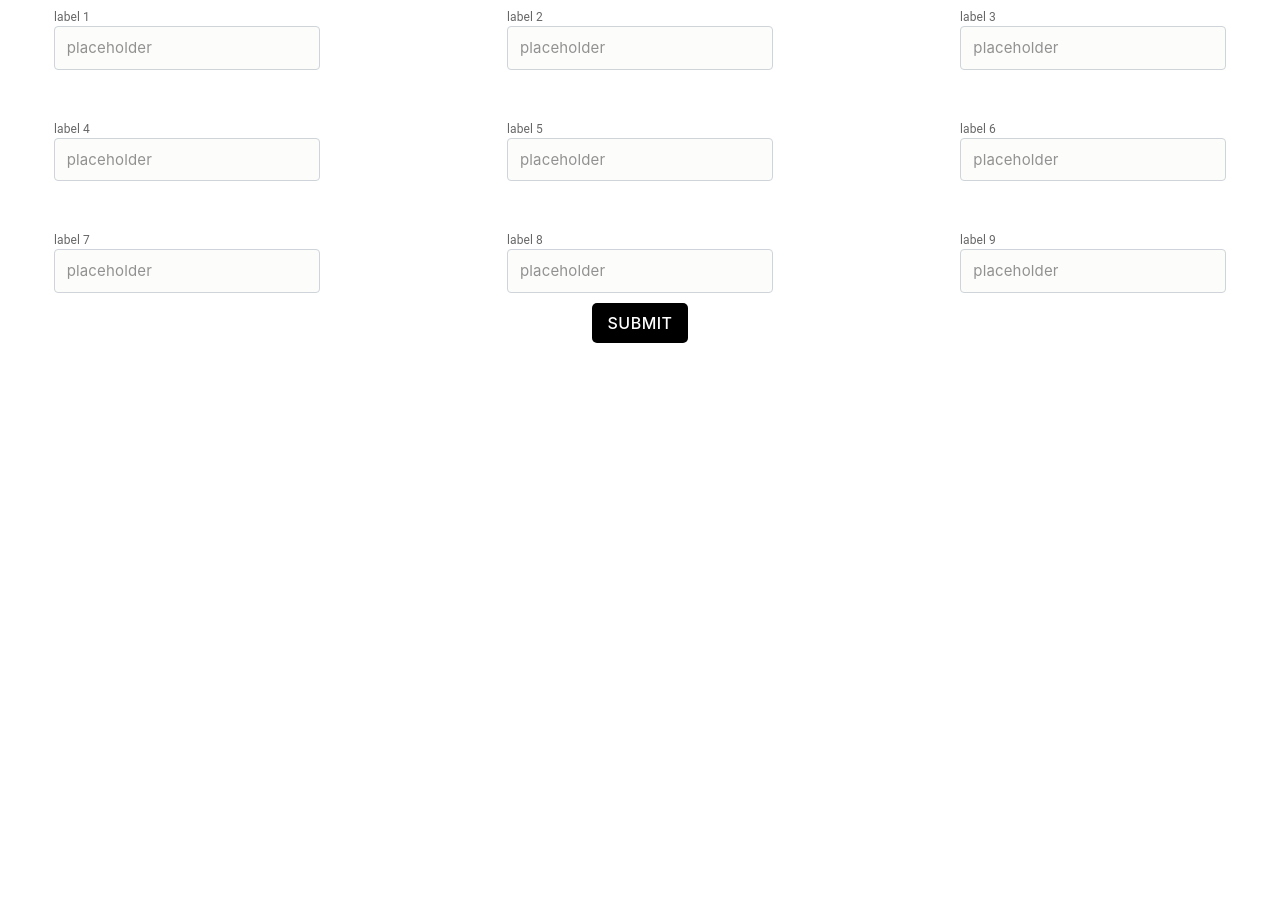
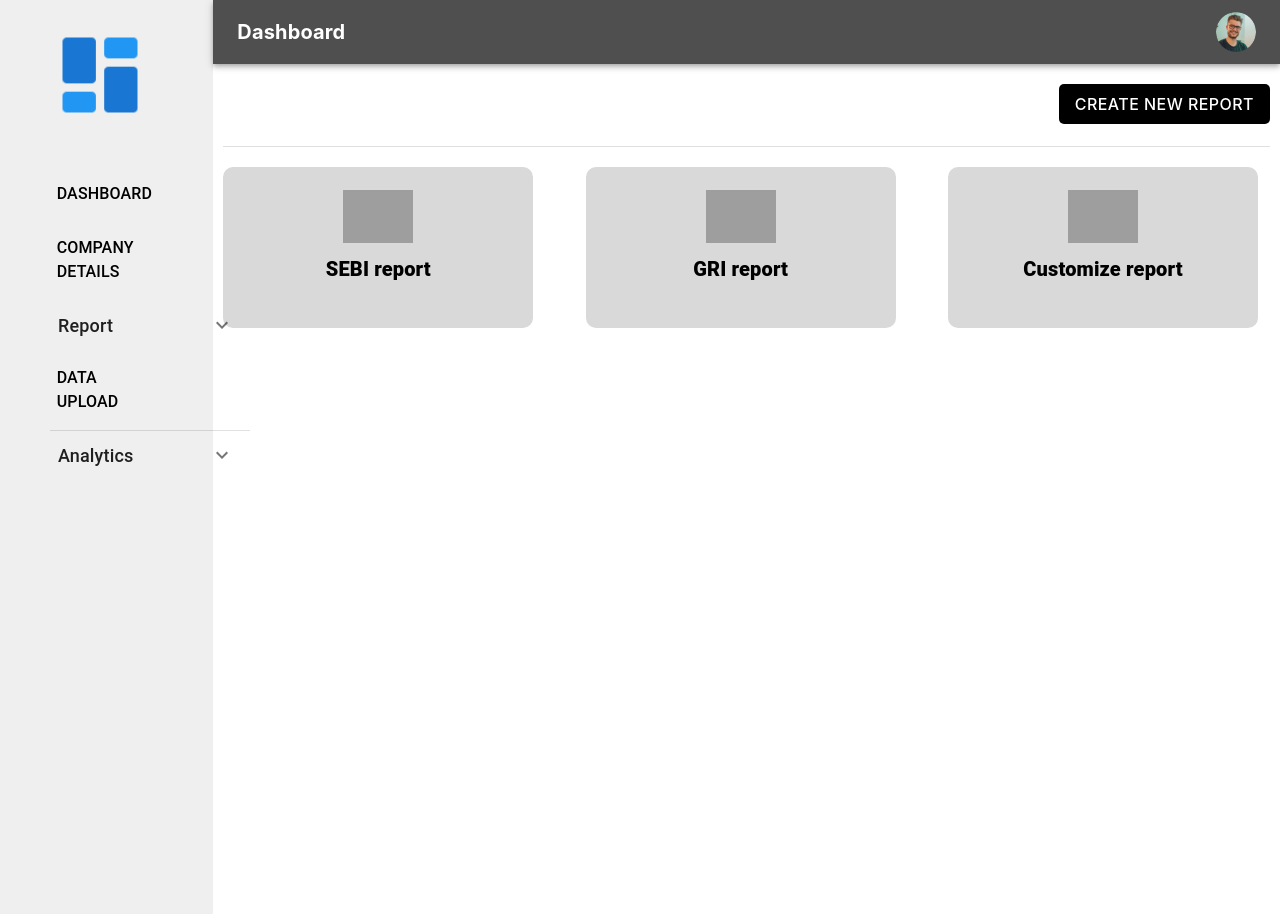
Before and after one commit to TT8-React/team4, a React (Create React App) app: page /Dashboard/GRIreport in a window 1280 px wide. Before the commit the page ends 800 px from the top, so only its background shows below. Built offline with nearby package versions, Linux system fonts and the light colour scheme; sample sign-in values are in the browser's storage; grey boxes are pictures that could not be loaded.

Commit message:
add routes and protected routes

```diff
--- a/src/App.js
+++ b/src/App.js
@@ -1,29 +1,33 @@
-import React, { useState } from 'react'
-import ProfileDetails from './pages/ProfileDetails'
-import './App.css';
+import React from 'react'
+import Layout from './components/Layout'
+import LoginPage from './pages/LoginPage'
+import RegisterPage from './pages/RegisterPage'
+import Dashboard from './pages/ChartPage'
+import CompanyDetails from './pages/CompanyDetails'
+import ReportsPage from './pages/ReportsPage'
+import { BrowserRouter, Route, Routes } from 'react-router-dom'
 
 export default function App() {
-  const [inputArray, setInputArray] = useState([...new Array(9)].map((_, index) => (
-    {
-      id: index + "",
-      label: `label ${1 + index}`,
-      placeholder: "placeholder",
-      value: "",
-    }
-  )))
-
-  function changeValue({ target: { value, id } }) {
-    setInputArray(prev => prev.map(inp => (id === inp.id) ? ({ ...inp, value }) : (inp)))
-  }
-
-  function onSubmit(e) {
-    e.preventDefault();
-    return (inputArray.map(({ value }) => value));
-  }
 
   return (
-    <div style={{ height: "100vh" }}>
-      <ProfileDetails inputArray={inputArray} changeValue={changeValue} onSubmit={onSubmit} />
-    </div>
+    <BrowserRouter>
+      <Routes>
+        <Route index element={<LoginPage />} />
+        <Route path="*" element={<RegisterPage />} />
+        <Route path="/register" element={<RegisterPage />} />
+        <Route path="/Dashboard" element={<Layout />}>
+          <Route index element={<Dashboard />} />
+          <Route path="CompanyDetails" element={<CompanyDetails />} />
+          <Route path="MyReports" element={<ReportsPage />} />
+          <Route path="GRIreport" element={<ReportsPage />} />
+          <Route path="SEBIReport" element={<ReportsPage />} />
+          <Route path="Customizereport" element={<ReportsPage />} />
+          <Route path="DataUpload" element={<ReportsPage />} />
+          <Route path="Environment" element={<Dashboard />} />
+          <Route path="Social" element={<Dashboard />} />
+          <Route path="Governance" element={<Dashboard />} />
+        </Route>
+      </Routes>
+    </BrowserRouter>
   )
 }
--- a/src/components/Charts/VerticalBarChart/index.jsx
+++ b/src/components/Charts/VerticalBarChart/index.jsx
@@ -23,7 +23,7 @@
 
 export default function Index() {
     return (
-        <div style={{ width: "750px", border: "1px solid #969696", borderRadius: "15px" }}>
+        <div style={{ width: "800px", border: "1px solid #969696", borderRadius: "15px" }}>
             <Bar data={data} style={{ background: "#F9F9F9", borderRadius: "15px" }} />
         </div>
     );
--- a/src/components/Layout/index.jsx
+++ b/src/components/Layout/index.jsx
@@ -1,15 +1,84 @@
 import { Grid } from '@mui/material'
-import React from 'react'
+import React, { useState } from 'react'
 
 import SideBar from "../SideBar"
 import Navbar from "../Navbar/Navbar"
-import { Outlet } from 'react-router-dom'
+import { Navigate, Outlet, useNavigate } from 'react-router-dom'
 
-const Layout = ({pageName, children}) => {
+const Layout = ({ children }) => {
+
+  const [current, setCurrent] = useState("Dashboard")
+  const [pageName, setPageName] = useState("Dashboard")
+  const nav = useNavigate()
+
+  const onClick = (route, title) => {
+    nav(route)
+    setCurrent(route)
+    setPageName(title)
+    console.log(current);
+  }
+
+  const routes =
+    [
+      {
+        title: "Dashboard",
+        route: "/Dashboard",
+      },
+      {
+        title: "Company details",
+        route: "/Dashboard/CompanyDetails",
+      },
+      {
+        title: "Report",
+        dropList: [
+          {
+            title: "My Reports",
+            route: "/Dashboard/MyReports",
+          },
+          {
+            title: "GRI report",
+            route: "/Dashboard/GRIreport",
+          },
+          {
+            title: "SEBI Report",
+            route: "/Dashboard/SEBIReport",
+          },
+          {
+            title: "Customize report",
+            route: "/Dashboard/Customizereport",
+          },
+        ],
+      },
+      {
+        title: "Data upload",
+        route: "/Dashboard/DataUpload",
+      },
+      {
+        title: "Analytics",
+        dropList: [
+          {
+            title: "Environment",
+            route: "/Dashboard/Environment",
+          },
+          {
+            title: "Social",
+            route: "/Dashboard/Social",
+          },
+          {
+            title: "Governance",
+            route: "/Dashboard/Governance",
+          },
+        ],
+      },
+    ]
+
   return (
+    <>
+      {
+        localStorage.getItem("token") ?
           <Grid container columns={6}>
             <Grid item xs={1}>
-            <SideBar />
+              <SideBar onClick={onClick} Links={routes} />
             </Grid>
             <Grid item xs={5}>
               <Navbar text={pageName} />
@@ -17,6 +86,9 @@
               {children}
             </Grid>
           </Grid>
+          : <Navigate to={"/"} />
+      }
+    </>
   )
 }
 
--- a/src/components/PageLink/index.jsx
+++ b/src/components/PageLink/index.jsx
@@ -4,8 +4,7 @@
 
 export default function Index({ title, navLink, navRoute }) {
 
-    const navigate = null;
-    //  useNavigate()
+    const navigate = useNavigate();
     return (
 
         // title : Text of Link
--- a/src/components/SideBar/AccordionNavItem/index.jsx
+++ b/src/components/SideBar/AccordionNavItem/index.jsx
@@ -29,7 +29,7 @@
                 <Typography {...text} children={title || "Route"} />
             </AccordionSummary >
             <AccordionDetails>
-                {dropList?.map(link => <NavItem key={link.title} onClick={_ => changeRoute(link.route)} current={current} {...link} />)}
+                {dropList?.map(link => <NavItem key={link.title} onClick={_ => changeRoute(link.route, link.title)} current={current} {...link} />)}
             </AccordionDetails>
         </Accordion >
     )
--- a/src/pages/ChartPage/index.jsx
+++ b/src/pages/ChartPage/index.jsx
@@ -8,20 +8,22 @@
 export default function index() {
 
     const container = {
-        width: "fit-content",
         height: "100vh",
+        width: "100%",
         display: "flex",
-        justifyContent: "space-around",
-        flexDirection: "column"
+        gap: 5,
+        flexDirection: "column",
+        padding: "10px",
+        boxSizing: "border-box"
     }
 
     return (
         <Box {...container} >
-            <Box display={"flex"} justifyContent="space-between">
+            <Box display={"flex"} justifyContent="space-evenly">
                 <LineChart />
                 <PieChart />
             </Box>
-            <Box display={"flex"}  >
+            <Box display={"flex"} width={"100%"} justifyContent="space-around">
                 <VerticalBarChart />
             </Box>
         </Box>
--- a/src/pages/LoginPage/index.jsx
+++ b/src/pages/LoginPage/index.jsx
@@ -8,13 +8,12 @@
   return (
     <div className="App" style={{ height: "100vh", display: "flex" }}>
       <FormContainer>
-          <Input type='email' label='Email ID' placeholder='Enter Email ID'/>
-          <Input type='password' label='Password' placeholder='Enter password'/>
-          <Button text='LOG IN'/>
-          <PageLink/>
-        </FormContainer>
+        <Input type='email' label='Email ID' placeholder='Enter Email ID' />
+        <Input type='password' label='Password' placeholder='Enter password' />
+        <Button text='LOG IN' />
+        <PageLink navRoute={"/register"} />
+      </FormContainer>
     </div>
   )
 }
-
 export default LoginPage
--- a/src/pages/RegisterPage/index.jsx
+++ b/src/pages/RegisterPage/index.jsx
@@ -10,6 +10,7 @@
 import LoadScreen from './LoadScreen'
 import { Box } from '@mui/system';
 import axios from 'axios';
+import { useNavigate } from 'react-router-dom';
 
 
 const passwordRegex = /^(?=.*[0-9])(?=.*[!@#$%^&*])[a-zA-Z0-9!@#$%^&*]{6,16}$/;
@@ -22,6 +23,8 @@
 
 
 export default function Index() {
+
+    const nav = useNavigate()
 
     const [load, setLoad] = useState(false)
     const [message, setMsg] = useState('')
@@ -77,6 +80,7 @@
                 }
                 else if (response?.token) {
                     setMsg({ type: msgTypes.success, text: "Success" })
+                    nav("/login")
                 } else {
                     setMsg({ type: msgTypes.warning, text: "Something went wrong" })
                 }
@@ -109,7 +113,7 @@
 
                 <Button onClick={handleSignUp} text={"Sign Up"} />
 
-                <PageLink title={"Already have an account ?"} navLink={"Login"} />
+                <PageLink title={"Already have an account ?"} avRoute={"/"} navLink={"Login"} />
             </FormContainer>
         </div >
     );
--- a/src/pages/ReportsPage/style.js
+++ b/src/pages/ReportsPage/style.js
@@ -2,6 +2,7 @@
 export const ReportBoxContainer = {
     padding: "20px 10px",
     boxSizing: "border-box",
+    height: "100vh"
 }
 export const ButtonBoxContainer = {
     display: "flex",
```
Also changed, not shown: src/components/SideBar/index.jsx (+5 -9 lines). Lines whose indentation alone changed are shown as unchanged.
